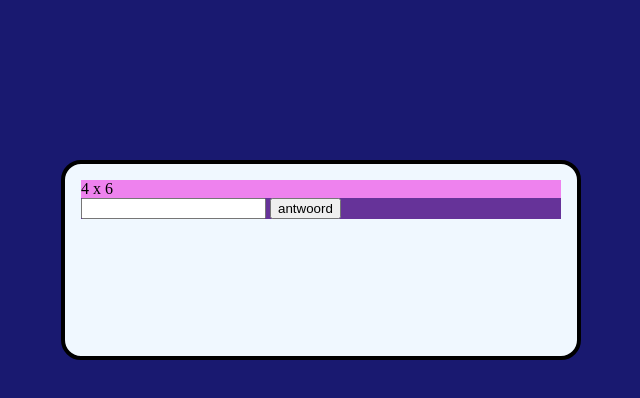
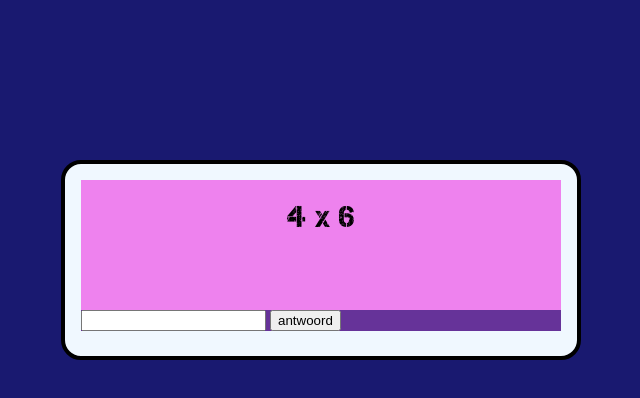
Before and after one commit to djsjollema/f2m4flex, a plain HTML site: page 03rekenspelAlpha/index.html in a window 1280 px wide. Shown: the whole page, without its empty margins (319-959 px from the left). Drawn offline with Linux system fonts and the light colour scheme.

Commit message:
update 3 rekenspel alpha

```diff
--- a/03rekenspelAlpha/style.css
+++ b/03rekenspelAlpha/style.css
@@ -1,6 +1,11 @@
 body{
     background: midnightblue;
 }
+
+@font-face {
+    font-family: myFirstFont;
+    src: url(fonts/Capsmall.ttf);
+  }
 
 #container{
     width: 30em;
@@ -14,7 +19,12 @@ body{
 }
 
 #opgaveblad{
+    font-family: myFirstFont;
+    font-size: 30px;
     background: violet;
+    text-align: center;
+    height:  3em;
+    padding: 20px;
 }
 
 #antwoordenblad{
```
Also changed, not shown: 03rekenspelAlpha/fonts/Capsmall.ttf (added), 03rekenspelAlpha/fonts/Capsmall_clean.ttf (added), 03rekenspelAlpha/fonts/license1.txt (added).
